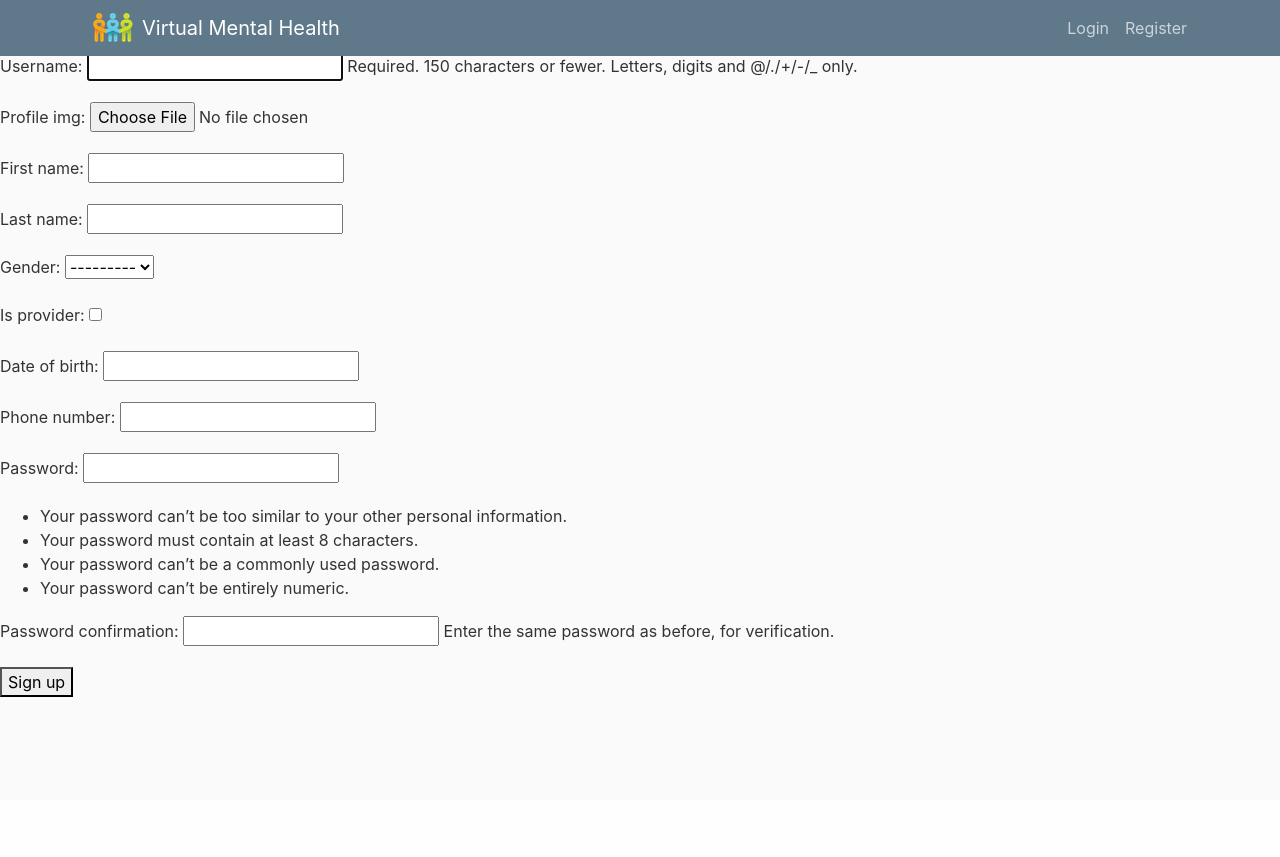
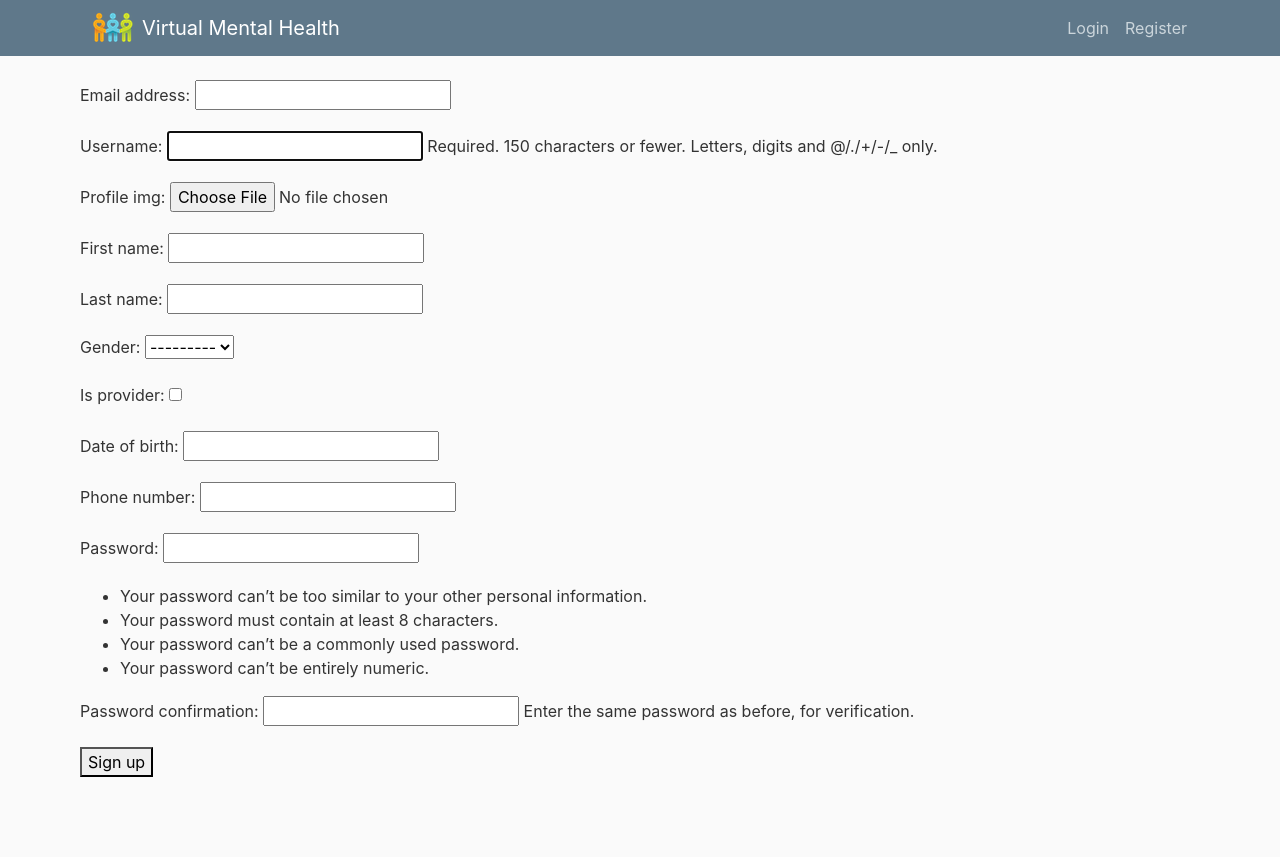
Before and after one commit to gcivil-nyu-org/Team_Team1_CS-GY-6063-Fall2021, a Django app: page /auth/signup/ in a window 1280 px wide. Before the commit the page ends 697 px from the top, so only its background shows below. Run offline with Django 3.2, Linux system fonts and the light colour scheme; some libraries are stand-ins or nearby versions.

Commit message:
fixed margin css

```diff
--- a/templates/registration/login.html
+++ b/templates/registration/login.html
@@ -2,7 +2,7 @@
 {% load static %}
 
 {% block content %}
-    <div class="form_container">
+    <div class="form_container"  style="margin:5rem 5rem;">
       <form method="post">
           {% csrf_token %}
           {{ form.as_p }}
--- a/templates/signup.html
+++ b/templates/signup.html
@@ -2,7 +2,7 @@
 {% load static %}
 
 {% block content %}
-  <div class="form_container">
+  <div class="form_container" style="margin:5rem 5rem;">
     <form method="post" enctype="multipart/form-data">
         {% csrf_token %}
         {{ form.as_p }}
```
